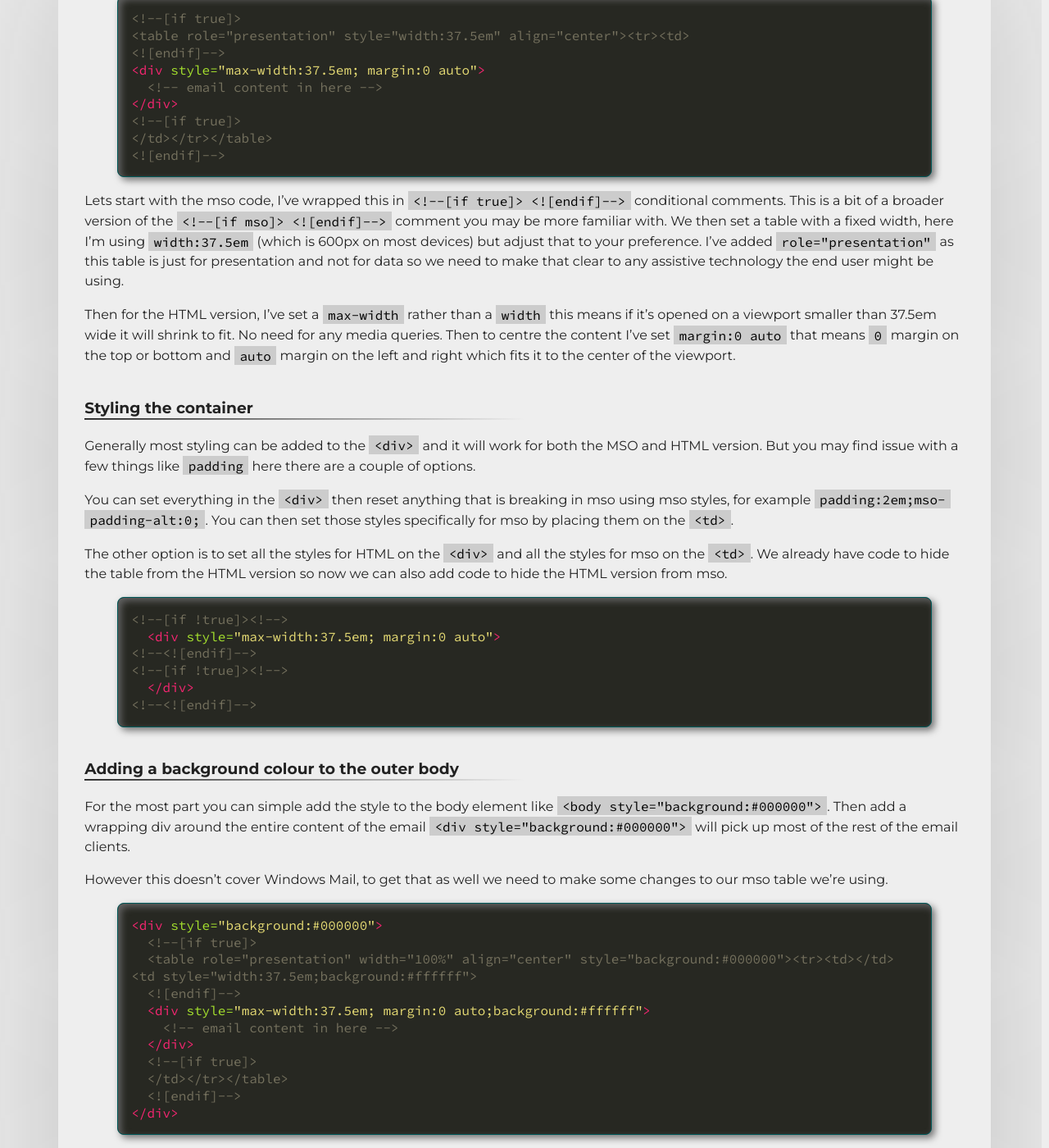
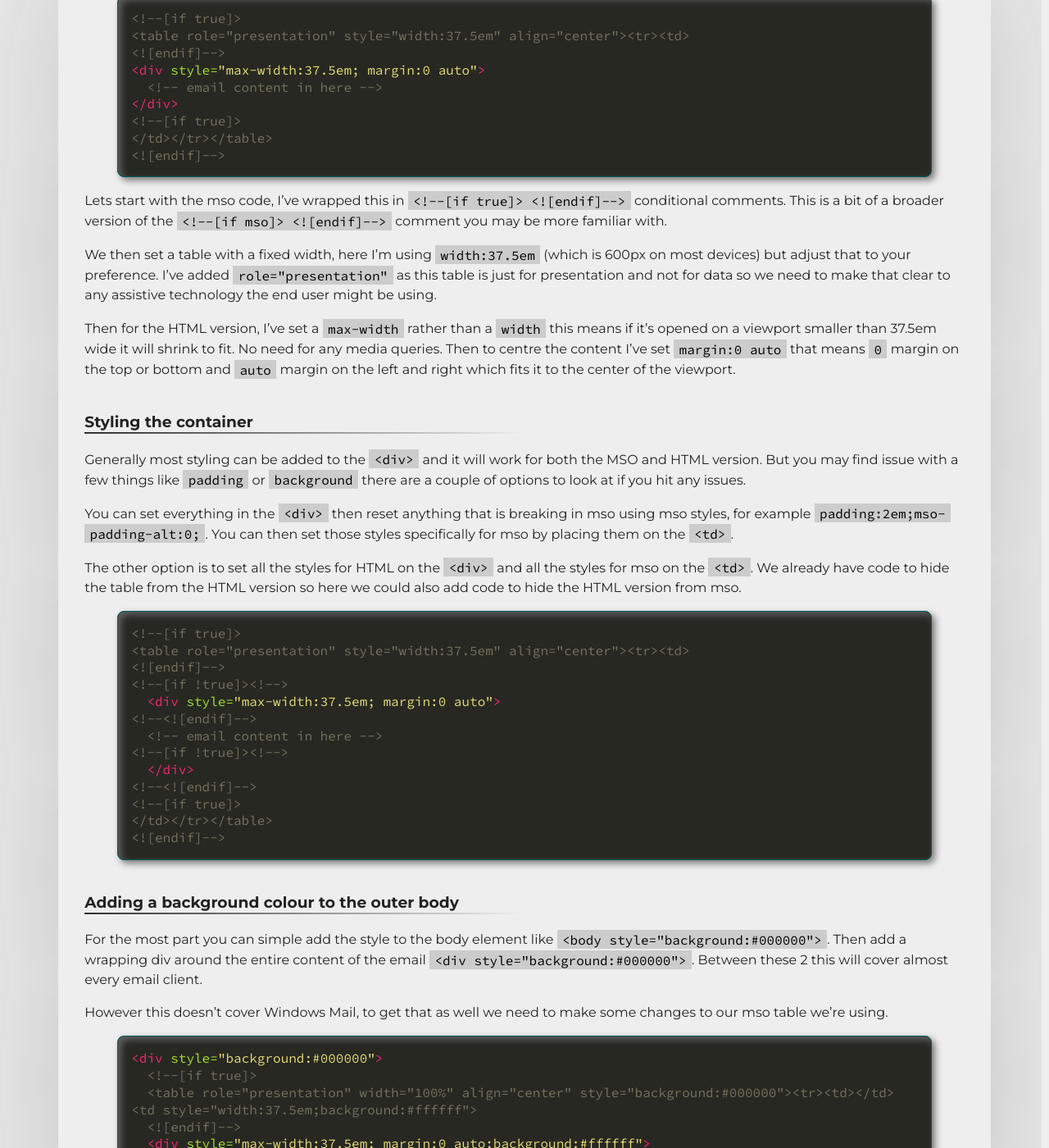
Before and after one commit to M-J-Robbins/good-email-code, a Jekyll site: the page built from email-code/container.md, in a window 1280 px wide and 1400 px high, scrolled down 589 px. Shown: the whole window at 82% size. Built offline with Jekyll 4.4.1, drawn with Linux system fonts in a browser that asks for light colours; our own code applies the rules of GitHub Pages for plain Markdown files; a script that is not in the unit is left out; some of the changed text lies outside the part shown.

Commit message:
Update container.md

```diff
--- a/email-code/container.md
+++ b/email-code/container.md
@@ -4,7 +4,7 @@
 
 You can use multiple container to get different background effects and separate up the content.
 
-This can be combined with the [wrapping element from the template](../email-code/template#wrapping-element) if you like but if you're using multiple containers then the wrapping element should wrap all of the containers.
+This could be combined with the [wrapping element from the template](../email-code/template#wrapping-element) if you like but if you're using multiple containers then the wrapping element should wrap all of the containers.
 
 ## The Code
 {% highlight html %}
@@ -19,28 +19,37 @@
 <![endif]-->
 {% endhighlight %}
 
-Lets start with the mso code,  I've wrapped this in `<!--[if true]> <![endif]-->` conditional comments.  This is a bit of a broader version of the `<!--[if mso]> <![endif]-->` comment you may be more familiar with.  We then set a table with a fixed width, here I'm using `width:37.5em` (which is 600px on most devices) but adjust that to your preference. I've added `role="presentation"` as this table is just for presentation and not for data so we need to make that clear to any assistive technology the end user might be using.
+Lets start with the mso code,  I've wrapped this in `<!--[if true]> <![endif]-->` conditional comments.  This is a bit of a broader version of the `<!--[if mso]> <![endif]-->` comment you may be more familiar with.
+
+We then set a table with a fixed width, here I'm using `width:37.5em` (which is 600px on most devices) but adjust that to your preference. I've added `role="presentation"` as this table is just for presentation and not for data so we need to make that clear to any assistive technology the end user might be using.
 
 Then for the HTML version, I've set a `max-width` rather than a `width` this means if it's opened on a viewport smaller than 37.5em wide it will shrink to fit. No need for any media queries.  Then to centre the content I've set `margin:0 auto` that means `0` margin on the top or bottom and `auto` margin on the left and right which fits it to the center of the viewport.
 
 
 ### Styling the container
-Generally most styling can be added to the `<div>` and it will work for both the MSO and HTML version.  But you may find issue with a few things like `padding` here there are a couple of options.
+Generally most styling can be added to the `<div>` and it will work for both the MSO and HTML version.  But you may find issue with a few things like `padding` or `background` there are a couple of options to look at if you hit any issues.
 
 You can set everything in the `<div>` then reset anything that is breaking in mso using mso styles, for example `padding:2em;mso-padding-alt:0;`.  You can then set those styles specifically for mso by placing them on the `<td>`.
 
-The other option is to set all the styles for HTML on the `<div>` and all the styles for mso on the `<td>`.  We already have code to hide the table from the HTML version so now we can also add code to hide the HTML version from mso.
+The other option is to set all the styles for HTML on the `<div>` and all the styles for mso on the `<td>`.  We already have code to hide the table from the HTML version so here we could also add code to hide the HTML version from mso.
 {% highlight html %}
+<!--[if true]>
+<table role="presentation" style="width:37.5em" align="center"><tr><td>
+<![endif]-->
 <!--[if !true]><!-->
   <div style="max-width:37.5em; margin:0 auto">
 <!--<![endif]-->
+  <!-- email content in here -->
 <!--[if !true]><!-->
   </div>
 <!--<![endif]-->
+<!--[if true]>
+</td></tr></table>
+<![endif]-->
 {% endhighlight %}
 
 ### Adding a background colour to the outer body
-For the most part you can simple add the style to the body element like `<body style="background:#000000">`.  Then add a wrapping div around the entire content of the email `<div style="background:#000000">` will pick up most of the rest of the email clients.
+For the most part you can simple add the style to the body element like `<body style="background:#000000">`.  Then add a wrapping div around the entire content of the email `<div style="background:#000000">`.  Between these 2 this will cover almost every email client.
 
 However this doesn't cover Windows Mail, to get that as well we need to make some changes to our mso table we're using.
 
@@ -58,15 +67,14 @@
 </div>
 {% endhighlight %}
 
-Here I've changed the width to `width="100%"` to fill the screen and we set our background on this table.  Then I add a `<td></td>` either side of our content, creating a table with 3 cells. The middle `<td>` now takes the width and background of our container `style="width:37.5em;background:#ffffff"`
+Here I've changed the width to `width="100%"` to fill the screen, now I can set the background on this table.  Then I add a `<td></td>` either side of our content, creating a table with 3 cells. The middle `<td>` now takes the width and background colour of our container `style="width:37.5em;background:#ffffff"`
 
 
 ## No table version
+This is a touch more experimental you may find there are a few restrictions but it does work for a lot of use cases.
 {% highlight html %}
 <div style="max-width:37.5em;margin:0 auto;mso-element-frame-width:37.5em;mso-element:para-border-div;mso-element-left:center;mso-element-wrap:no-wrap-beside;">
 {% endhighlight %}
-
-This is a touch more experimental you may find there are a few restrictions but it does work for a lot of use cases.
 
 `max-width:37.5em;` sets the width for every email client (apart from those with mso rendering) I've used `max-width` instead of `width` so it can adapt to smaller viewport without any additional code, 37.5em works out at 600px if the default font-size is 16px.
 
```
